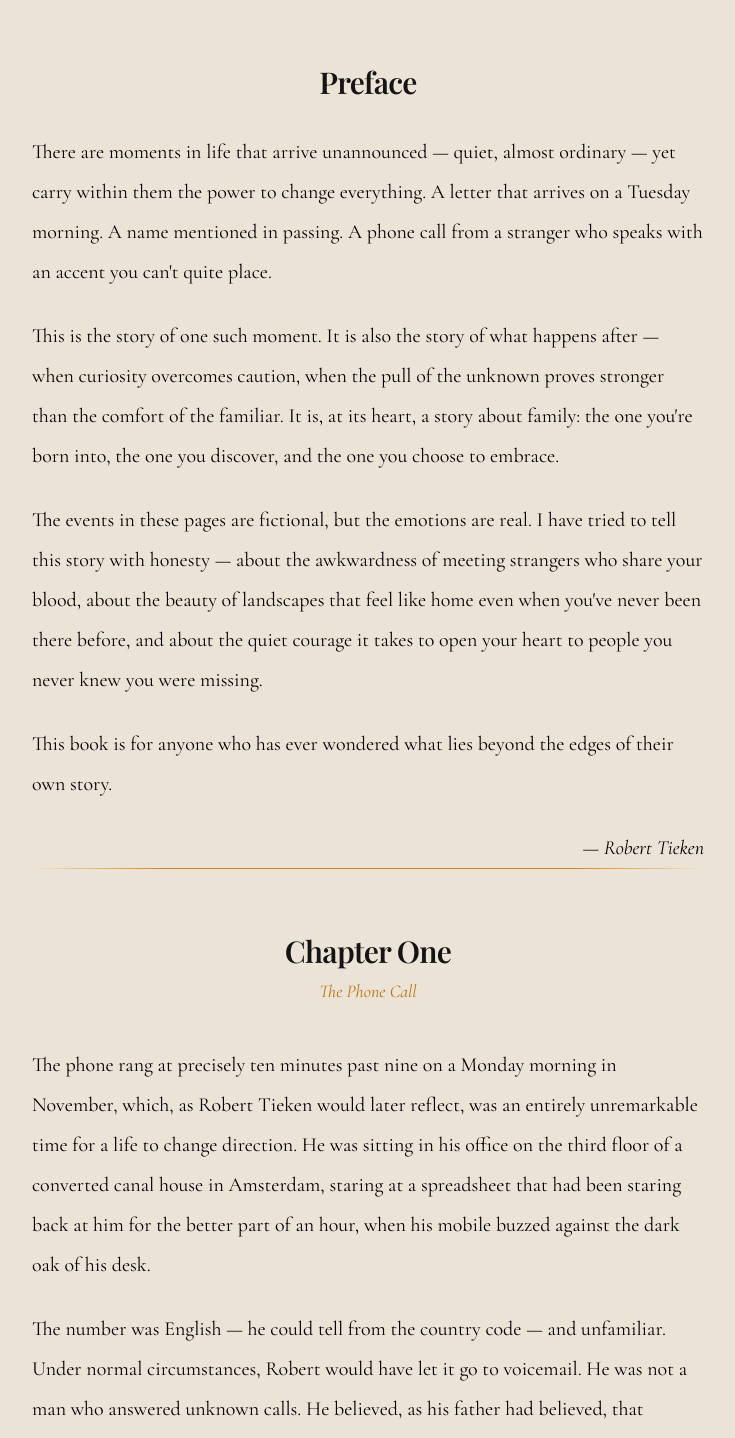
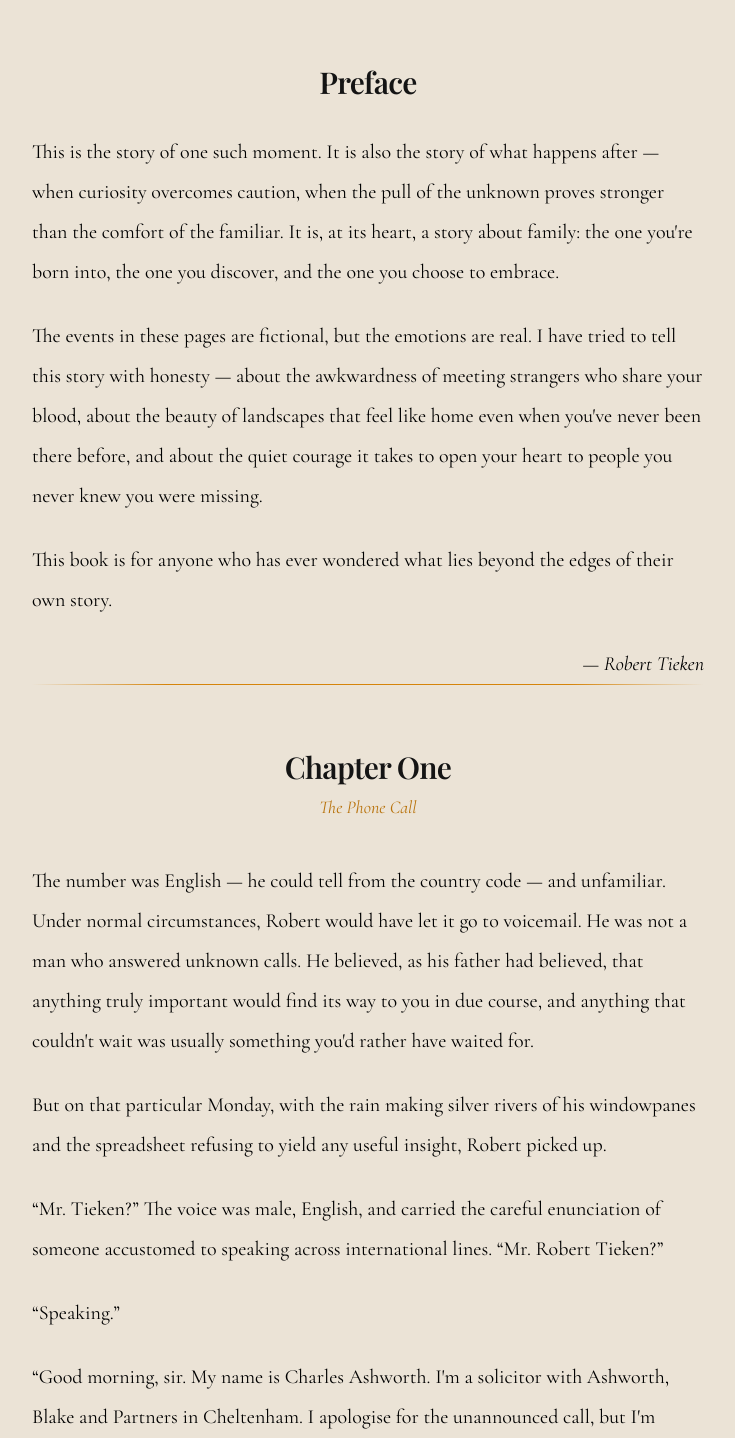
Before and after one commit to muhammadsameer40/Robert-Tieken-Project, a React (Vite) app: page /excerpt in a window 1280 px wide. Shown: the part 400-1838 px from the top of the page, without its empty margins (272-1007 px from the left). Built offline with nearby package versions, Linux system fonts and the light colour scheme; a web font is replaced by a local one.

Commit message:
Changes done
Client Changes Done.

```diff
--- a/src/pages/Excerpt.tsx
+++ b/src/pages/Excerpt.tsx
@@ -27,11 +27,7 @@ export default function Excerpt() {
             Preface
           </h2>
           <div className="literary-text text-black space-y-6 font-accent">
-            <p>
-              There are moments in life that arrive unannounced — quiet, almost ordinary — yet carry within them the
-              power to change everything. A letter that arrives on a Tuesday morning. A name mentioned in passing. A
-              phone call from a stranger who speaks with an accent you can&apos;t quite place.
-            </p>
+
             <p>
               This is the story of one such moment. It is also the story of what happens after — when curiosity
               overcomes caution, when the pull of the unknown proves stronger than the comfort of the familiar. It is,
@@ -64,12 +60,7 @@ export default function Excerpt() {
           <p className="font-accent italic text-lg text-accent text-center mb-10">The Phone Call</p>
 
           <div className="literary-text text-black space-y-6 font-accent">
-            <p>
-              The phone rang at precisely ten minutes past nine on a Monday morning in November, which, as Robert Tieken would later reflect, was an entirely unremarkable time for a life to change direction. He was
-              sitting in his office on the third floor of a converted canal house in Amsterdam, staring at a spreadsheet
-              that had been staring back at him for the better part of an hour, when his mobile buzzed against the dark
-              oak of his desk.
-            </p>
+
             <p>
               The number was English — he could tell from the country code — and unfamiliar. Under normal
               circumstances, Robert would have let it go to voicemail. He was not a man who answered unknown calls. He
```
